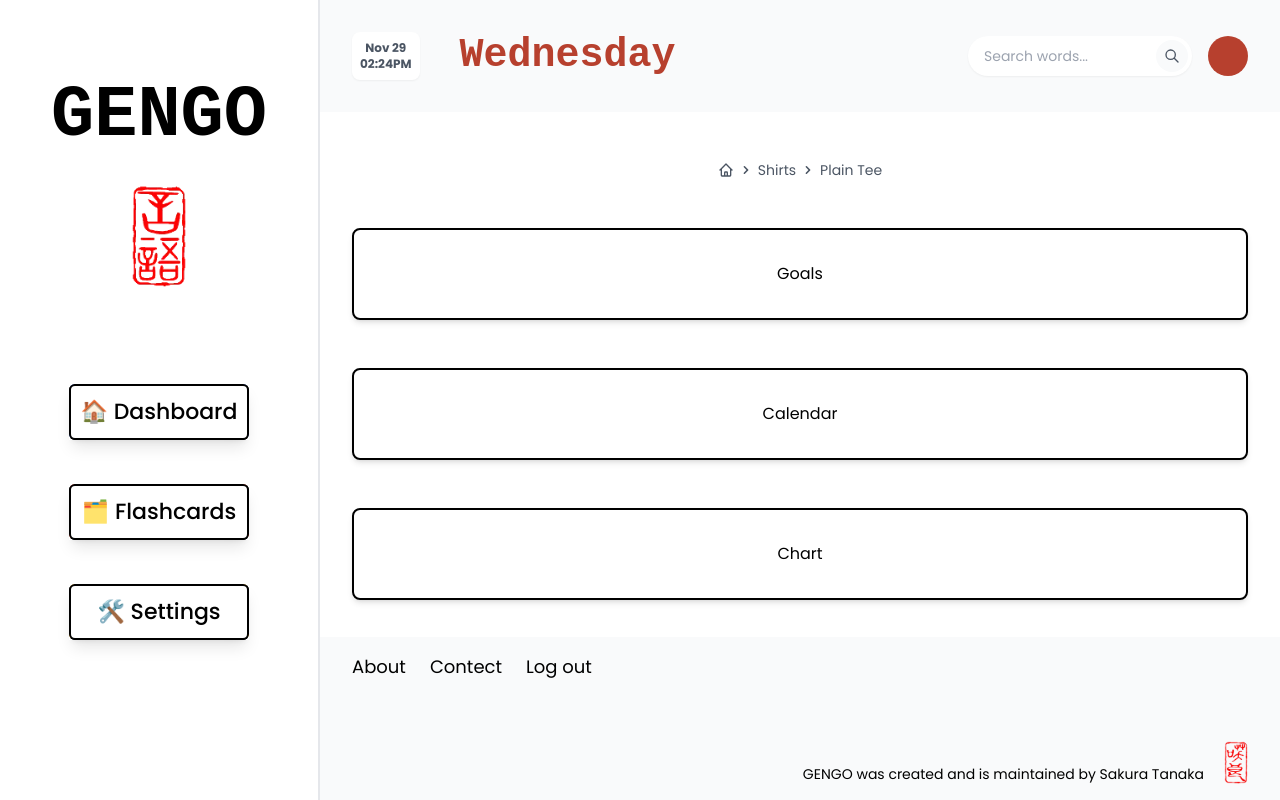
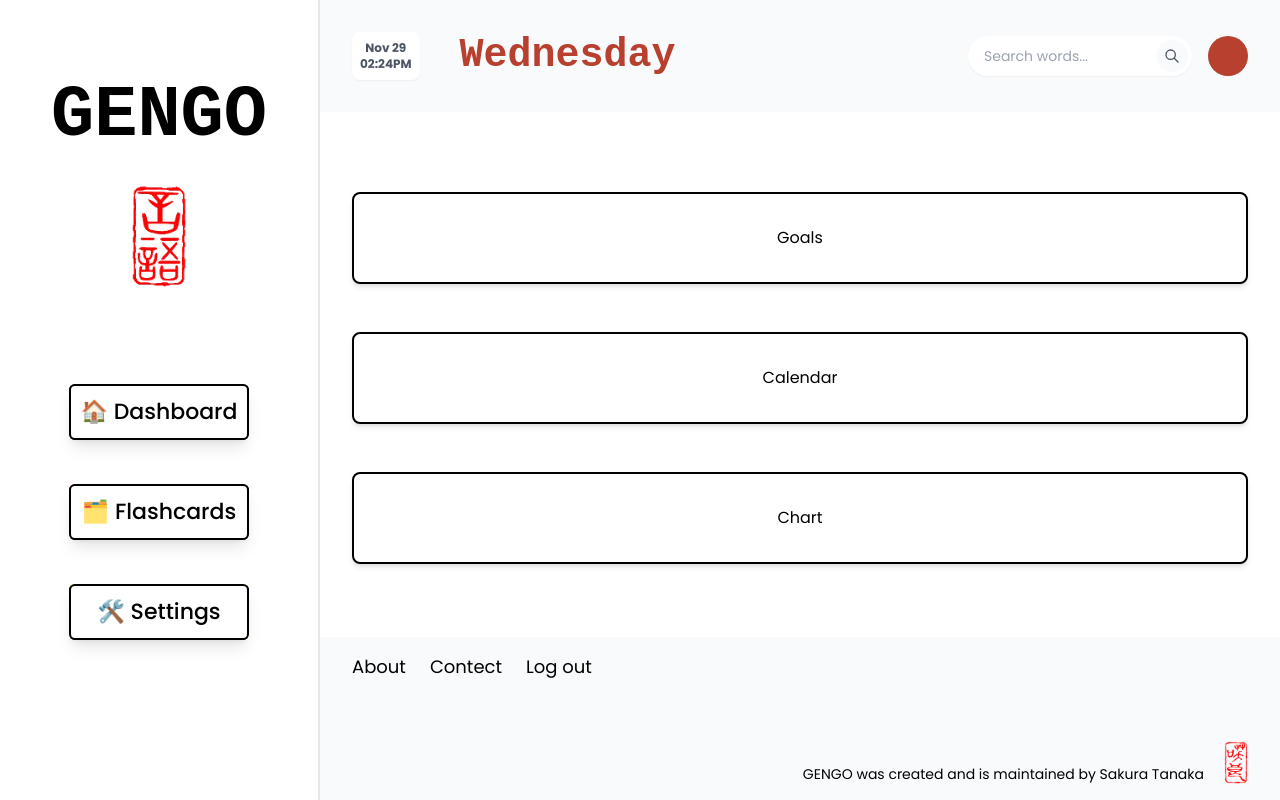
Before and after one commit to sansan-sakura/GENGO, a React (Vite) app in the folder frontend/: page /dashboard in a window 1280 px wide. Built offline with nearby package versions, Linux system fonts and the light colour scheme; a web font is replaced by a local one.

Commit message:
breadcramble implemented and colored category label is also available in deck

```diff
--- a/frontend/src/features/flashcards/components/Deck/Card.tsx
+++ b/frontend/src/features/flashcards/components/Deck/Card.tsx
@@ -79,7 +79,7 @@ export const Card = ({ card, index }: { card: DeckType; index: number }) => {
         <div className="relative h-full transform border-2 border-black bg-white  rounded-lg transition-transform group-hover:-translate-x-2 group-hover:-translate-y-2">
           <div className="p-2 transition-opacity sm:p-6 lg:p-4 h-full flex flex-col justify-between">
             {card.category ? (
-              <CategoryLabel category={card?.category?.category} bgColor={categoryBgColor} />
+              <CategoryLabel category={card?.category?.category} bgColor={categoryBgColor.color} />
             ) : (
               <p></p>
             )}
--- a/frontend/src/features/flashcards/components/Deck/Deck.tsx
+++ b/frontend/src/features/flashcards/components/Deck/Deck.tsx
@@ -17,13 +17,12 @@ export const Deck = () => {
 
   const { id } = useParams();
   const { isLoading, deck, error } = useDeck(id);
-  console.log(deck);
+
   const categoryBgColor = useChooseCategoryColor(deck?.data?.deck?.category?.category);
-  console.log(categoryBgColor, "deck");
+
   if (isLoading) return <Spinner />;
   if (error) return <Error />;
   const currentDeck = deck.data.deck;
-  console.log(currentDeck);
 
   return (
     <>
@@ -57,7 +56,9 @@ export const Deck = () => {
         <div className="grid w-fit my-4 sm:my-10 border justify-items-center items-center border-stone-300 rounded-lg py-1 px-1">
           {currentDeck?.category?.category ? (
             <p
-              className={`bg-${categoryBgColor ? categoryBgColor : "red-light"} py-1 px-2 rounded`}
+              className={`bg-${
+                categoryBgColor?.color ? categoryBgColor.color : "red-light"
+              } py-1 px-2 rounded`}
             >
               {currentDeck?.category?.category}
             </p>
--- a/frontend/src/features/flashcards/hooks/category/useChooseCategoryColor.tsx
+++ b/frontend/src/features/flashcards/hooks/category/useChooseCategoryColor.tsx
@@ -1,16 +1,18 @@
 import { useRecoilValue } from "recoil";
-import { categoryColorsState } from "../../../../states/atoms/flashcardAtoms";
+import { categoriesState } from "../../../../states/atoms/flashcardAtoms";
 import { useMemo } from "react";
+import { getCategories } from "../../../../services/apiCategory";
+import { chooseColors } from "../../../../utils/helpers";
+
+import { useCategory } from "./useCategory";
 
 export const useChooseCategoryColor = (category: string) => {
-  const categoryColors = useRecoilValue(categoryColorsState);
+  const { isPending, categories, error } = useCategory();
 
-  const categoryBgColor = useMemo(() => {
-    if (!category) return;
+  if (isPending || error || !categories.length) return;
 
-    const selectedColor = categoryColors.find((item) => item.category.category === category);
-    return selectedColor.color;
-  }, [categoryColors, category]);
+  const categoryBgColors = chooseColors(categories);
+  const categoryColor = categoryBgColors.find((item) => item.category.category === category);
 
-  return categoryBgColor;
+  return categoryColor;
 };
--- a/frontend/src/states/atoms/flashcardAtoms.ts
+++ b/frontend/src/states/atoms/flashcardAtoms.ts
@@ -1,6 +1,5 @@
-import { atom, selector } from "recoil";
+import { atom } from "recoil";
 import { CardType, DeckType } from "../../types/flashcardTypes";
-import { chooseColors } from "../../utils/helpers";
 
 export const allDecksPerPageState = atom<DeckType[] | []>({
   key: "DeckPerPage",
@@ -46,13 +45,3 @@ export const categoriesState = atom({
   key: "categories",
   default: [],
 });
-
-export const categoryColorsState = selector({
-  key: "categoryColors",
-  get: ({ get }) => {
-    const category = get(categoriesState);
-    const colors = chooseColors(category);
-    console.log(colors);
-    return chooseColors(category);
-  },
-});
--- a/frontend/src/ui/BreadCrumble/BreadCrumble.tsx
+++ b/frontend/src/ui/BreadCrumble/BreadCrumble.tsx
@@ -1,9 +1,28 @@
+import { Link, useLocation } from "react-router-dom";
+
+const names = [
+  { path: "dashboard", name: "Dashboard" },
+  { path: "contact", name: "Contact" },
+  { path: "about", name: "About" },
+  { path: "flashcards", name: "Flashcard" },
+  { path: "settings", name: "Settings" },
+  { path: "deck", name: "Deck" },
+];
+
 export const BreadCrumble = () => {
+  const location = useLocation();
+  const path = location?.pathname.split("/")[1];
+  const currentLocation = path && names.filter((item) => item?.path === path);
+
+  if (!currentLocation.length) return null;
+
   return (
-    <nav aria-label="Breadcrumb" className="pt-4">
+    <nav aria-label="Breadcrumb">
       <ol className="flex items-center gap-1 text-sm text-gray-600">
+        {currentLocation[0].path !== "dashboard" && (
+          <>
             <li>
-          <a href="#" className="block transition hover:text-gray-700">
+              <Link to="/dashboard" className="block transition hover:text-gray-700">
                 <span className="sr-only"> Home </span>
 
                 <svg
@@ -20,7 +39,7 @@ export const BreadCrumble = () => {
                     d="M3 12l2-2m0 0l7-7 7 7M5 10v10a1 1 0 001 1h3m10-11l2 2m-2-2v10a1 1 0 01-1 1h-3m-6 0a1 1 0 001-1v-4a1 1 0 011-1h2a1 1 0 011 1v4a1 1 0 001 1m-6 0h6"
                   />
                 </svg>
-          </a>
+              </Link>
             </li>
 
             <li className="rtl:rotate-180">
@@ -39,32 +58,12 @@ export const BreadCrumble = () => {
             </li>
 
             <li>
-          <a href="#" className="block transition hover:text-gray-700">
-            {" "}
-            Shirts{" "}
-          </a>
+              <Link to={currentLocation[0].path} className="block transition hover:text-gray-700">
+                {currentLocation[0].name}
+              </Link>
             </li>
-
-        <li className="rtl:rotate-180">
-          <svg
-            xmlns="http://www.w3.org/2000/svg"
-            className="h-4 w-4"
-            viewBox="0 0 20 20"
-            fill="currentColor"
-          >
-            <path
-              fillRule="evenodd"
-              d="M7.293 14.707a1 1 0 010-1.414L10.586 10 7.293 6.707a1 1 0 011.414-1.414l4 4a1 1 0 010 1.414l-4 4a1 1 0 01-1.414 0z"
-              clipRule="evenodd"
-            />
-          </svg>
-        </li>
-
-        <li>
-          <a href="#" className="block transition hover:text-gray-700">
-            Plain Tee{" "}
-          </a>
-        </li>
+          </>
+        )}
       </ol>
     </nav>
   );
--- a/frontend/src/utils/helpers.ts
+++ b/frontend/src/utils/helpers.ts
@@ -43,6 +43,7 @@ const colors = [
 ];
 
 export const chooseColors = (category: Array<CategoryType>) => {
+  console.log(category);
   return category.map((item, i) => ({
     category: item,
     color: colors.length > i ? colors[i] : colors[i - category.length - 1],
```
Lines whose indentation alone changed are shown as unchanged.
